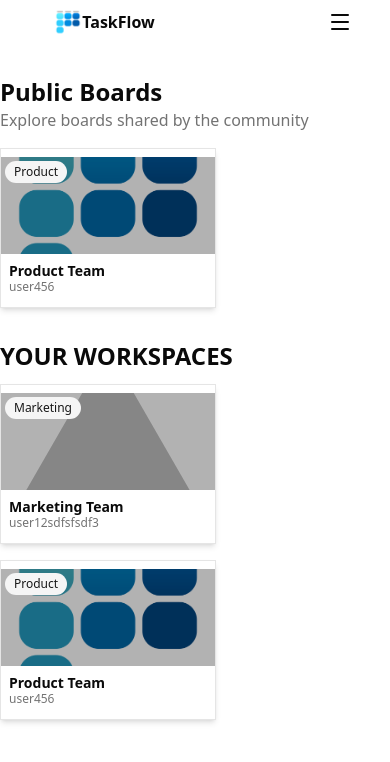
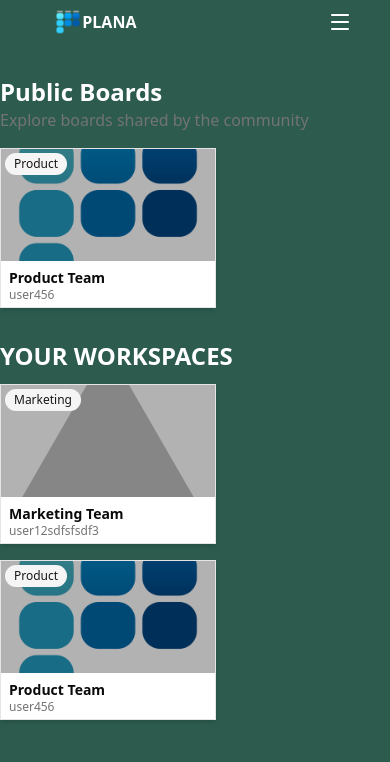
Before and after one commit to 9ggaurav/planory, a Next.js app in the folder apps/web/: page / in a window 390 px wide. Shown: the top 762 px of the page. Built offline with nearby package versions, Linux system fonts and the light colour scheme.

Commit message:
web: change colors

```diff
--- a/apps/web/src/app/globals.css
+++ b/apps/web/src/app/globals.css
@@ -123,3 +123,7 @@
     @apply bg-background text-foreground;
   }
 }
+
+body {
+  background-color: #2D5C4F;
+}
--- a/apps/web/src/components/custom/AddNew.tsx
+++ b/apps/web/src/components/custom/AddNew.tsx
@@ -32,7 +32,7 @@ export default function AddNewSection({boardData, isDialogOpen, setIsDialogOpen,
         <>
             <Dialog open={isDialogOpen} onOpenChange={setIsDialogOpen}>
             <DialogTrigger asChild>
-              <Button className="hidden hover:cursor-pointer md:block bg-blue-600 text-white hover:bg-blue-700">
+              <Button className="hidden hover:cursor-pointer md:block bg-[#E07A5F] text-white hover:bg-[#c64927]">
                 Create
               </Button>
             </DialogTrigger>
--- a/apps/web/src/components/sections/HomePublic.tsx
+++ b/apps/web/src/components/sections/HomePublic.tsx
@@ -5,7 +5,7 @@ import type {userBoard as userBoardType} from "@/utils/types";
 export default function PublicBoards({publicBoards}: {publicBoards: userBoardType[]}) {
     return (
         <section className="mt-8">
-            <div>
+            <div className="text-white">
                 <h1 className="text-2xl font-bold">Public Boards</h1>
                 <p className="text-muted-foreground">Explore boards shared by the community</p>
             </div>
--- a/apps/web/src/components/sections/Navbar.tsx
+++ b/apps/web/src/components/sections/Navbar.tsx
@@ -60,12 +60,26 @@ export default function NavBar() {
   }
 
   return (
-    <nav className="bg-white mx-auto box-border py-1">
+    <nav className="bg-[#2D5C4F] text-white mx-auto box-border py-1">
       <div className="w-full py-1 flex justify-around items-center">
         <div className="max-w-15 flex items-center justify-between px-4">
           <Image src="/logo.png" alt="Logo" width={40} height={40} className="object-contain" />
 
-          <h1 className="text-1xl font-extrabold">TaskFlow</h1>
+          <h1 className="text-1xl font-extrabold">PLANA</h1>
+        </div>
+
+
+        <div className="flex justify-around gap-2">
+          <div className="hidden lg:flex lg:items-center lg:space-x-4">
+            <div className="relative">
+              <Input
+                type="text"
+                placeholder="Search..."
+                className="w-200 min-w-80 shrink pl-2 pr-4 py-2 border border-gray-300 rounded-md focus:outline-none focus:ring-2 focus:ring-blue-500 focus:border-blue-500"
+              />
+            </div>
+          </div>
+          <AddNewSection boardData={boardData} isDialogOpen={isDialogOpen} setIsDialogOpen={setIsDialogOpen} handleChange={handleChange} handleSubmit={handleSubmit} />
         </div>
 
         {/* desktop nav links */}
@@ -75,26 +89,13 @@ export default function NavBar() {
               <li key={link.name}>
                 <a
                   href={link.href}
-                  className="text-gray-700 text-[0.9rem] hover:text-blue-600 font-medium"
+                  className="text-gray-200 text-[0.9rem] hover:text-blue-600 font-medium"
                 >
                   {link.name}
                 </a>
               </li>
             ))}
           </ul>
-        </div>
-
-        <div className="flex justify-around gap-2">
-          <div className="hidden lg:flex lg:items-center lg:space-x-4">
-            <div className="relative">
-              <Input
-                type="text"
-                placeholder="Search..."
-                className="max-w-140 min-w-80 shrink pl-2 pr-4 py-2 border border-gray-300 rounded-md focus:outline-none focus:ring-2 focus:ring-blue-500 focus:border-blue-500"
-              />
-            </div>
-          </div>
-          <AddNewSection boardData={boardData} isDialogOpen={isDialogOpen} setIsDialogOpen={setIsDialogOpen} handleChange={handleChange} handleSubmit={handleSubmit} />
         </div>
 
         <div>
--- a/apps/web/src/components/sections/ProjectBoard/InboxBoard.tsx
+++ b/apps/web/src/components/sections/ProjectBoard/InboxBoard.tsx
@@ -1,12 +1,13 @@
 import InboxBoardNavbar from "./ProjectBoardComponents/InboxBoardNavbar"
+import { Button } from "@/components/ui/button"
 
 export default function InboxBoard() {
     return (
-        <div className="min-w-[14vw] bg-amber-200 border-neutral-900 h-245.25">
+        <div className="min-w-[14vw] bg-[#FFF0E8] border-neutral-900 h-245.25 rounded-2xl">
             <InboxBoardNavbar />
             <main>
-                <div>
-                    <p>Add new</p>
+                <div className="flex justify-center">
+                    <Button>Add new</Button>
                 </div>
             </main>
         </div>
--- a/apps/web/src/components/sections/ProjectBoard/ProjectBoardComponents/InboxBoardNavbar.tsx
+++ b/apps/web/src/components/sections/ProjectBoard/ProjectBoardComponents/InboxBoardNavbar.tsx
@@ -8,7 +8,7 @@ import {
 
 export default function InboxBoardNavbar() {
     return (
-        <header className="h-12 flex justify-between backdrop-blur-md bg-white/30 pl-3 pt-2">
+        <header className="h-12 flex justify-between backdrop-blur-md bg-white/30 pl-3 pt-2 rounded-2xl">
                 <h1 className="text-[20px] font-medium"> Inbox</h1>
                 <div className="flex justify-around gap-4 px-3">
                     <Tooltip>
--- a/apps/web/src/components/sections/ProjectBoard/ProjectBoardComponents/TasklistBoardNavbar.tsx
+++ b/apps/web/src/components/sections/ProjectBoard/ProjectBoardComponents/TasklistBoardNavbar.tsx
@@ -1,4 +1,4 @@
-import { Eye } from "lucide-react"
+import { Kanban } from "lucide-react"
 // import { Button } from "@/components/ui/button"
 import {
   Tooltip,
@@ -8,13 +8,13 @@ import {
 
 export default function TasklistBoardNavbar() {
     return (
-        <header className="h-12 flex justify-between backdrop-blur-md bg-white/30 pl-3 pt-2">
+        <header className="h-12 flex justify-between backdrop-blur-md bg-white/30 pl-3 pt-2 rounded-2xl">
                 <div className="flex justify-start gap-2">
                     <h1 className="text-[20px] font-medium"> Tasklist Name </h1>
                     <Tooltip>
                         <TooltipTrigger asChild>
                             <div className="flex px-4 gap-0 hover:cursor-pointer hover:bg-white/40 mb-2">
-                                <Eye className="relative top-1" />
+                                <Kanban className="relative" />
                             </div>
                         </TooltipTrigger>
 
--- a/apps/web/src/components/sections/ProjectBoard/TasklistBoard.tsx
+++ b/apps/web/src/components/sections/ProjectBoard/TasklistBoard.tsx
@@ -4,7 +4,7 @@ import TasklistBoardNavbar from "./ProjectBoardComponents/TasklistBoardNavbar"
 
 export default function TasklistBoard() {
     return (
-        <div className="bg-blue-500 border-neutral-900 h-245.25">
+        <div className="bg-[#E8F7F2] border-neutral-900 h-245.25 rounded-2xl">
             <TasklistBoardNavbar />
             <h1>Board</h1>
         </div>
--- a/apps/web/src/components/sections/UserWorkspace.tsx
+++ b/apps/web/src/components/sections/UserWorkspace.tsx
@@ -7,8 +7,8 @@ export default function UserWorkspace({userBoards}: {userBoards: UserBoardType[]
 
     return (
         <section className="mt-8">
-            <div>
-                <h1 className="text-neutral-950 text-2xl font-bold">YOUR WORKSPACES</h1>
+            <div className="">
+                <h1 className="text-white text-2xl font-bold">YOUR WORKSPACES</h1>
             </div>
 
             <div className="mt-3">
--- a/apps/web/src/components/ui/card.tsx
+++ b/apps/web/src/components/ui/card.tsx
@@ -7,7 +7,7 @@ function Card({ className, ...props }: React.ComponentProps<"div">) {
     <div
       data-slot="card"
       className={cn(
-        "bg-card text-[0.9rem] text-card-foreground flex flex-col  gap-1 border py-2 shadow-sm",
+        "bg-card text-[0.9rem] text-card-foreground flex flex-col  gap-1 border pt-0 shadow-sm",
         className
       )}
       {...props}
```
